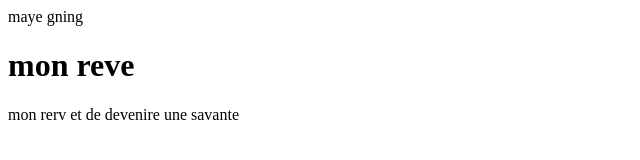
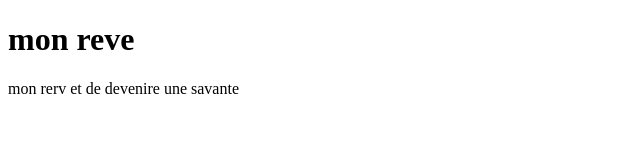
Before and after one commit to Etudiante2/Maye-gning-, a plain HTML site: page Index.html in a window 1280 px wide. Shown: the whole page, without its empty margins (0-640 px from the left). Drawn offline with Linux system fonts and the light colour scheme.

Commit message:
Update Index.html

```diff
--- a/Index.html
+++ b/Index.html
@@ -3,18 +3,18 @@
 <html>
 
        <head>
-              <meta charset="utf-8>
+              <meta charset="utf-8">
              <title> maye gning </title>
 
       </head>
 
 
-      <bode>
+      <body>
 
               <h1> mon reve </h1>
              <p> mon rerv et de devenire une savante</p>
 
-       </bode>
+       </body>
 
 
 </html>
```
